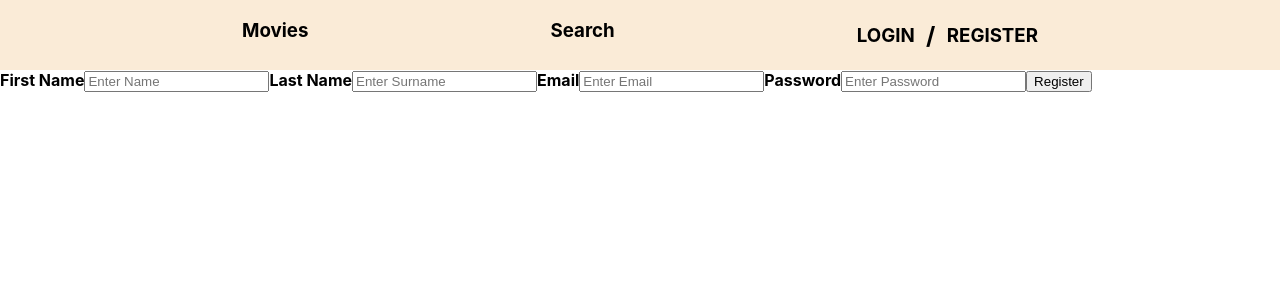
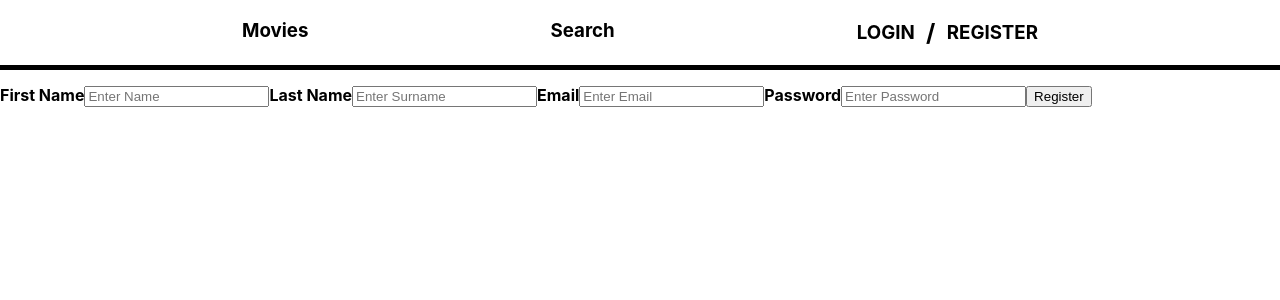
Before and after one commit to alexbujenita/flix-nextjs, a Next.js app: page /register in a window 1280 px wide. Shown: the top 300 px of the page. Built offline with nearby package versions, Linux system fonts and the light colour scheme.

Commit message:
some CSS and other changes

```diff
--- a/src/components/AddRemoveFav/AddRemoveFav.js
+++ b/src/components/AddRemoveFav/AddRemoveFav.js
@@ -5,7 +5,6 @@ import styles from "./AddRemoveFav.module.scss";
 import isLogged from "../../utils/isLogged";
 
 export default function AddRemoveFav(props) {
-  console.log(props);
   const { movie } = props;
   const [isFav, setIsFav] = useState(false);
   const router = useRouter();
--- a/src/components/MovieCard/MovieCard.js
+++ b/src/components/MovieCard/MovieCard.js
@@ -8,6 +8,7 @@ export default function MovieCard(props) {
     <div className={styles.movieCard}>
       <Link href={`/movie/${id}`}>
         <div className={styles.movieCardImage}>
+          <a>
             <Image
               src={
                 poster_path
@@ -18,6 +19,7 @@ export default function MovieCard(props) {
               width={342}
               height={513}
             />
+          </a>
         </div>
       </Link>
       <p className={styles.movieTitle}>{title}</p>
--- a/src/components/NavBar/NavBar.module.scss
+++ b/src/components/NavBar/NavBar.module.scss
@@ -1,10 +1,12 @@
 .navBarContainer {
+  border-bottom: 5px solid black;
+  justify-content: space-evenly;
+  background-color: white;
+  margin-bottom: 15px;
+  overflow: hidden;
+  position: sticky;
+  display: flex;
+  z-index: 100;
+  height: 70px;
   top: 0;
-  overflow: hidden;
-  height: 70px;
-  background-color: antiquewhite;
-  z-index: 100;
-  display: flex;
-  justify-content: space-evenly;
-  position: sticky;
 }
--- a/src/components/PersonCard/PersonCard.js
+++ b/src/components/PersonCard/PersonCard.js
@@ -7,6 +7,7 @@ export default function PersonCard(props) {
     <div className={styles.personContainer}>
       <Link href={`/actor/${props.id}`}>
         <div className={styles.personImageContainer}>
+          <a>
             <Image
               src={
                 props.profile_path
@@ -17,6 +18,7 @@ export default function PersonCard(props) {
               width={parseInt(342 / 3)}
               height={parseInt(513 / 3)}
             />
+          </a>
         </div>
       </Link>
       <div className={styles.personNames}>
--- a/src/components/RegisterPage/RegisterPage.js
+++ b/src/components/RegisterPage/RegisterPage.js
@@ -75,7 +75,7 @@ export default function RegisterPage() {
           </label>
           <input
             value={email}
-            type="text"
+            type="email"
             onChange={handleChange}
             placeholder="Enter Email"
             name="email"
@@ -86,7 +86,7 @@ export default function RegisterPage() {
             <b>Password</b>
           </label>
           <input
-            type="text"
+            type="password"
             placeholder="Enter Password"
             value={password}
             onChange={handleChange}
--- a/src/components/SearchBar/SearchBar.module.scss
+++ b/src/components/SearchBar/SearchBar.module.scss
@@ -1,5 +1,8 @@
 .searchContainer {
   display: flex;
+  & > h3 {
+    cursor: pointer;
+  }
 }
 
 .inputs {
--- a/src/pages/actor/[actorId].js
+++ b/src/pages/actor/[actorId].js
@@ -6,7 +6,6 @@ import styles from "./Actor.module.scss";
 import { useState } from "react";
 
 export default function ActorInfo({ movies, actor }) {
-  console.log(movies);
   const [sorting, setSorting] = useState(0);
   function sortBy(e) {
     switch (e.target.id) {
--- a/src/pages/index.js
+++ b/src/pages/index.js
@@ -2,7 +2,6 @@ import Head from "next/head";
 import styles from "../styles/Home.module.scss";
 
 export default function Home() {
-  console.log("INDEX.JS")
   return (
     <div className={styles.container}>
       <Head>
--- a/src/pages/login/index.js
+++ b/src/pages/login/index.js
@@ -56,7 +56,7 @@ export default function Login() {
           </label>
           <input
             value={email}
-            type="text"
+            type="email"
             onChange={handleChange}
             placeholder="Enter Email"
             name="email"
@@ -67,7 +67,7 @@ export default function Login() {
             <b>Password</b>
           </label>
           <input
-            type="text"
+            type="password"
             placeholder="Enter Password"
             value={password}
             onChange={handleChange}
--- a/src/pages/movies/index.js
+++ b/src/pages/movies/index.js
@@ -38,7 +38,6 @@ export async function getServerSideProps(ctx) {
   const {
     query: { page = 1 },
   } = ctx;
-  console.log(ctx.req.headers);
   try {
     const { data } = await axios.get(
       `http://localhost:3001/api/movies?page=${
--- a/src/pages/search/index.js
+++ b/src/pages/search/index.js
@@ -5,8 +5,6 @@ import styles from "./Search.module.scss";
 import Head from "next/head";
 
 export default function Search({ data, searchOpt }) {
-  // console.log(data);
-  // console.log(searchOpt);
   const { page, normalizedSearch, includeAdult } = searchOpt;
   const showNav = data.total_pages > 1;
   const nextPage =
@@ -46,7 +44,6 @@ export default function Search({ data, searchOpt }) {
 }
 
 export async function getServerSideProps(ctx) {
-  console.log(ctx);
   const {
     query: { searchTerm, includeAdult, page = 1 },
   } = ctx;
```
Also changed, not shown: src/pages/user-favs/index.js (+17 -9 lines). Lines whose indentation alone changed are shown as unchanged.
